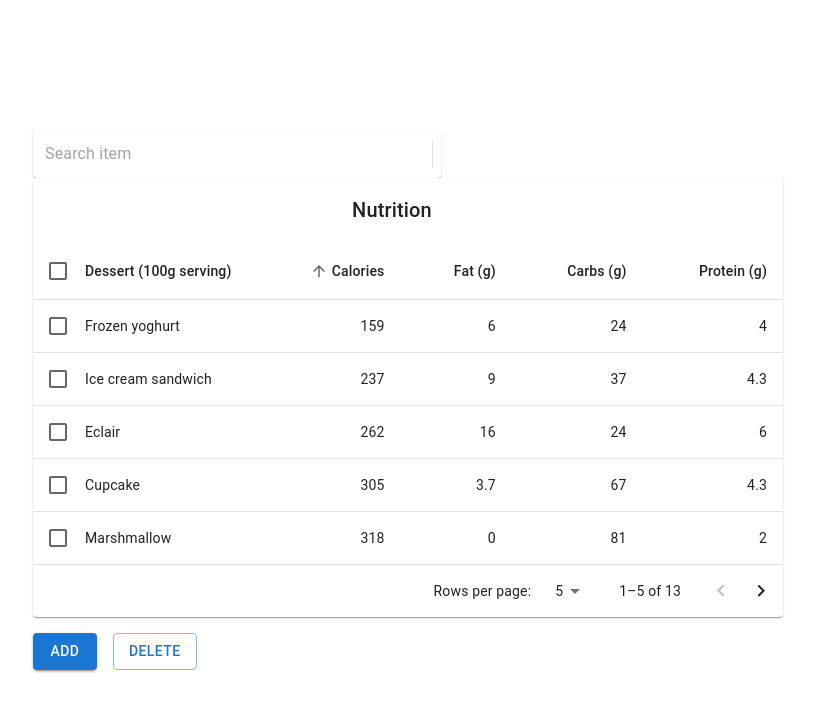
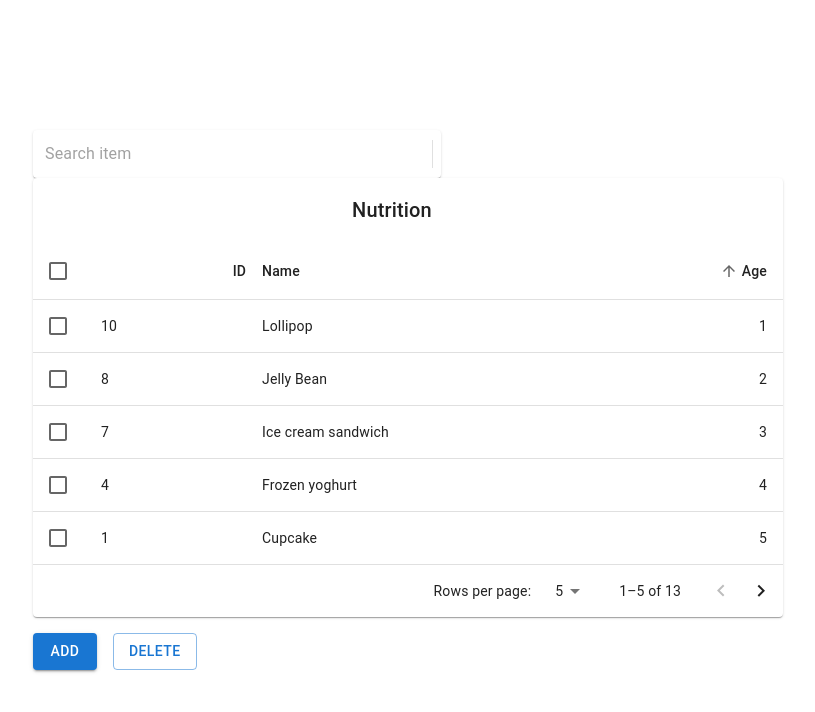
Before and after one commit to jpmorillom1/react-practice-2, a React (Vite) app: page / in a window 1280 px wide. Shown: the top 712 px of the page, without its empty margins (232-1047 px from the left). Built offline with nearby package versions, Linux system fonts and the light colour scheme; some icons are missing.

Commit message:
refactor(table): simplify data structure and update table headers

```diff
--- a/src/EnhancedTable.jsx
+++ b/src/EnhancedTable.jsx
@@ -22,31 +22,24 @@ import DeleteIcon from "@mui/icons-material/Delete";
 import FilterListIcon from "@mui/icons-material/FilterList";
 import { visuallyHidden } from "@mui/utils";
 
-function createData(id, name, calories, fat, carbs, protein) {
-  return {
-    id,
-    name,
-    calories,
-    fat,
-    carbs,
-    protein,
-  };
+function createData(id, name, age) {
+  return { id, name, age };
 }
 
 const rows = [
-  createData(1, "Cupcake", 305, 3.7, 67, 4.3),
-  createData(2, "Donut", 452, 25.0, 51, 4.9),
-  createData(3, "Eclair", 262, 16.0, 24, 6.0),
-  createData(4, "Frozen yoghurt", 159, 6.0, 24, 4.0),
-  createData(5, "Gingerbread", 356, 16.0, 49, 3.9),
-  createData(6, "Honeycomb", 408, 3.2, 87, 6.5),
-  createData(7, "Ice cream sandwich", 237, 9.0, 37, 4.3),
-  createData(8, "Jelly Bean", 375, 0.0, 94, 0.0),
-  createData(9, "KitKat", 518, 26.0, 65, 7.0),
-  createData(10, "Lollipop", 392, 0.2, 98, 0.0),
-  createData(11, "Marshmallow", 318, 0, 81, 2.0),
-  createData(12, "Nougat", 360, 19.0, 9, 37.0),
-  createData(13, "Oreo", 437, 18.0, 63, 4.0),
+  createData(1, "Cupcake", 5),
+  createData(2, "Donut", 8),
+  createData(3, "Eclair", 7),
+  createData(4, "Frozen yoghurt", 4),
+  createData(5, "Gingerbread", 9),
+  createData(6, "Honeycomb", 6),
+  createData(7, "Ice cream sandwich", 3),
+  createData(8, "Jelly Bean", 2),
+  createData(9, "KitKat", 10),
+  createData(10, "Lollipop", 1),
+  createData(11, "Marshmallow", 11),
+  createData(12, "Nougat", 12),
+  createData(13, "Oreo", 13),
 ];
 
 function descendingComparator(a, b, orderBy) {
@@ -66,36 +59,9 @@ function getComparator(order, orderBy) {
 }
 
 const headCells = [
-  {
-    id: "name",
-    numeric: false,
-    disablePadding: true,
-    label: "Dessert (100g serving)",
-  },
-  {
-    id: "calories",
-    numeric: true,
-    disablePadding: false,
-    label: "Calories",
-  },
-  {
-    id: "fat",
-    numeric: true,
-    disablePadding: false,
-    label: "Fat (g)",
-  },
-  {
-    id: "carbs",
-    numeric: true,
-    disablePadding: false,
-    label: "Carbs (g)",
-  },
-  {
-    id: "protein",
-    numeric: true,
-    disablePadding: false,
-    label: "Protein (g)",
-  },
+  { id: "id", numeric: true, disablePadding: false, label: "ID" },
+  { id: "name", numeric: false, disablePadding: true, label: "Name" },
+  { id: "age", numeric: true, disablePadding: false, label: "Age" },
 ];
 
 function EnhancedTableHead(props) {
@@ -220,7 +186,7 @@ EnhancedTableToolbar.propTypes = {
 
 export default function EnhancedTable({ searchTerm = "" }) {
   const [order, setOrder] = React.useState("asc");
-  const [orderBy, setOrderBy] = React.useState("calories");
+  const [orderBy, setOrderBy] = React.useState("age");
   const [selected, setSelected] = React.useState([]);
   const [page, setPage] = React.useState(0);
   const [dense, setDense] = React.useState(false);
@@ -234,7 +200,7 @@ export default function EnhancedTable({ searchTerm = "" }) {
 
   const handleSelectAllClick = (event) => {
     if (event.target.checked) {
-      const newSelected = rows.map((n) => n.id);
+      const newSelected = filteredRows.map((n) => n.id);
       setSelected(newSelected);
       return;
     }
@@ -333,18 +299,11 @@ export default function EnhancedTable({ searchTerm = "" }) {
                         }}
                       />
                     </TableCell>
-                    <TableCell
-                      component="th"
-                      id={labelId}
-                      scope="row"
-                      padding="none"
-                    >
-                      {row.name}
+                    <TableCell component="th" id={labelId} scope="row">
+                      {row.id}
                     </TableCell>
-                    <TableCell align="right">{row.calories}</TableCell>
-                    <TableCell align="right">{row.fat}</TableCell>
-                    <TableCell align="right">{row.carbs}</TableCell>
-                    <TableCell align="right">{row.protein}</TableCell>
+                    <TableCell padding="none">{row.name}</TableCell>
+                    <TableCell align="right">{row.age}</TableCell>
                   </TableRow>
                 );
               })}
@@ -354,7 +313,7 @@ export default function EnhancedTable({ searchTerm = "" }) {
                     height: (dense ? 33 : 53) * emptyRows,
                   }}
                 >
-                  <TableCell colSpan={6} />
+                  <TableCell colSpan={4} />
                 </TableRow>
               )}
             </TableBody>
```
